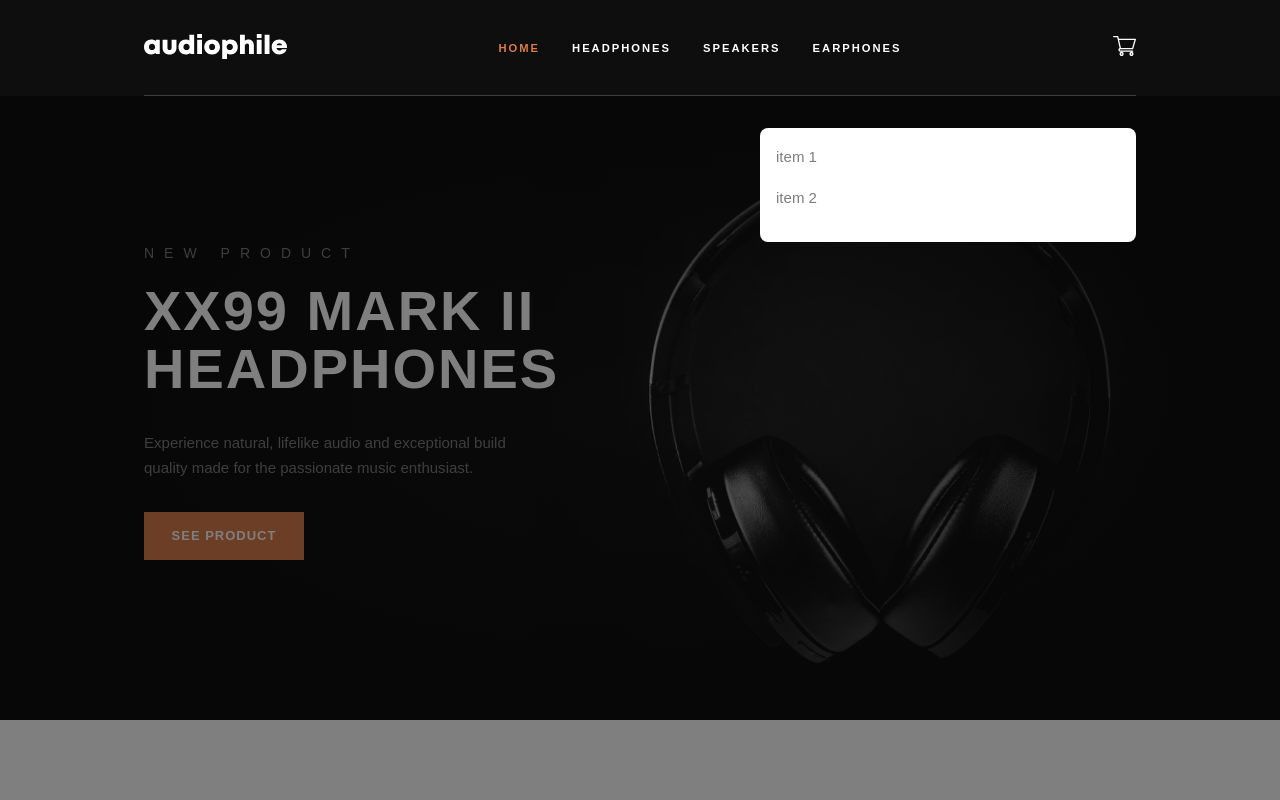
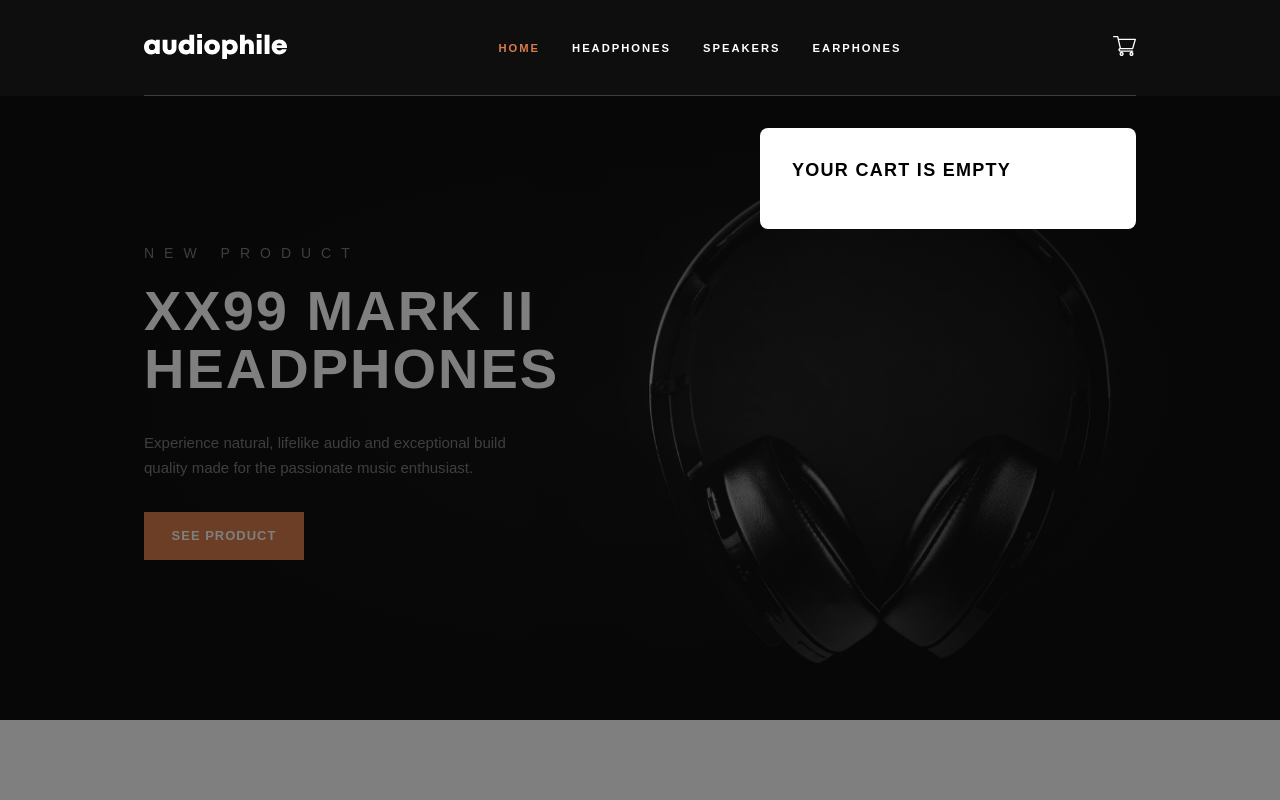
Before and after one commit to confett0/shopping-cart, a React (Vite) app: page / in a window 1280 px wide. Both pictures are taken after a click on the element 1124 px from the left and 47 px from the top of the page. Shown: the top 800 px of the page. Built offline with nearby package versions, Linux system fonts and the light colour scheme.

Commit message:
Add Cart component inside CartModal

```diff
--- a/src/App.css
+++ b/src/App.css
@@ -66,6 +66,7 @@ h5 {
 h6 {
   font-size: 1.125rem;
   letter-spacing: 0.08038rem;
+  margin-bottom: 1rem;
 }
 
 p {
@@ -528,7 +529,8 @@ input[type=number]::-webkit-outer-spin-button {
 .cart-modal {
   border-radius: 0.5rem;
   background: #FFF;
-  padding: 1rem;
+  color: #000;
+  padding: 2rem;
   position: absolute;
   top: 8rem;
   right: 9rem;
--- a/src/App.jsx
+++ b/src/App.jsx
@@ -4,7 +4,6 @@ import { BrowserRouter, Routes, Route } from "react-router-dom";
 import Layout from "./components/Layout"
 import Home from "./pages/Home";
 import CategoryPage from "./pages/CategoryPage";
-import Cart from "./pages/Cart";
 import ProductPage from "./pages/ProductPage";
 import Shop from "./pages/Shop";
 
@@ -59,7 +58,7 @@ export default function App() {
   return (
     <BrowserRouter>
       <Routes>
-        <Route path="/" element={<Layout totalItems={totalItemsInCart} />}>
+        <Route path="/" element={<Layout totalItems={totalItemsInCart} cart={cart} deleteItem={deleteFromCart} />}>
           <Route index element={<Home />} />
           <Route path="shop" element={<Shop />}>
             <Route
@@ -88,10 +87,6 @@ export default function App() {
               }
             />
           </Route>
-          <Route
-            path="cart"
-            element={<Cart cart={cart} deleteItem={deleteFromCart} />}
-          />
         </Route>
       </Routes>
     </BrowserRouter>
--- a/src/pages/Cart.jsx
+++ b/src/components/Cart.jsx
@@ -3,19 +3,24 @@ export default function Cart({ cart, deleteItem }) {
 
   const itemElements = cart.map((item) => (
     <div key={item.id} className="cart-item">
-      <img src={item.image} />
+      <img src={item.image.mobile} />
       <h4>{item.name}</h4>
       <p>Quantity: {item.quantity}</p>
       <p>${item.price}</p>
-      <button onClick={() => deleteItem(item)}>Delete</button>
+      {/*<button onClick={() => deleteItem(item)}>Delete</button>*/}
     </div>
   ));
 
+  if (cart.length === 0) {
+    return <h6>Your cart is empty</h6>
+  }
+
   return (
     <>
-      <h2>Your cart</h2>
+      <h6>Cart ({cart.length})</h6>
       {itemElements}
       <p>Total: ${orderTotal}</p>
+      <button className="orange">Checkout</button>
     </>
   );
 }
--- a/src/components/CartModal.jsx
+++ b/src/components/CartModal.jsx
@@ -1,9 +1,10 @@
-export default function CartModal ({setIsModalOpen}) {
+import Cart from "./Cart";
+
+export default function CartModal ({setIsModalOpen, cart, deleteFromCart}) {
     return (
         <div onClick={() => setIsModalOpen(false)} className="modal-wrap">
             <div className="cart-modal">
-                <p>item 1</p>
-                <p>item 2</p>
+            <Cart cart={cart} deleteItem={deleteFromCart} />
             </div>
         </div>
     )
--- a/src/components/Header.jsx
+++ b/src/components/Header.jsx
@@ -3,7 +3,7 @@ import { Link } from "react-router-dom";
 import Nav from "./Nav";
 import CartModal from "./CartModal";
 
-export default function Header({ totalItems }) {
+export default function Header({ totalItems, cart, deleteFromCart }) {
   const [isModalOpen, setIsModalOpen] = useState(false);
   const toggleModal = () => setIsModalOpen((prevState) => !prevState);
   return (
@@ -18,7 +18,7 @@ export default function Header({ totalItems }) {
           <span className="total-items">{totalItems ? totalItems : ""}</span>
         </div>
       </div>
-      {isModalOpen && <CartModal setIsModalOpen={setIsModalOpen} />}
+      {isModalOpen && <CartModal setIsModalOpen={setIsModalOpen} cart={cart} deleteItem={deleteFromCart} />}
     </header>
   );
 }
--- a/src/components/Layout.jsx
+++ b/src/components/Layout.jsx
@@ -2,10 +2,10 @@ import { Outlet } from "react-router-dom";
 import Header from "./Header";
 import Footer from "./Footer";
 
-export default function Layout({ totalItems }) {
+export default function Layout({ totalItems, cart, deleteFromCart }) {
   return (
     <>
-      <Header totalItems={totalItems} />
+      <Header totalItems={totalItems} cart={cart} deleteItem={deleteFromCart} />
       <div className="outlet">
         <Outlet />
       </div>
```
